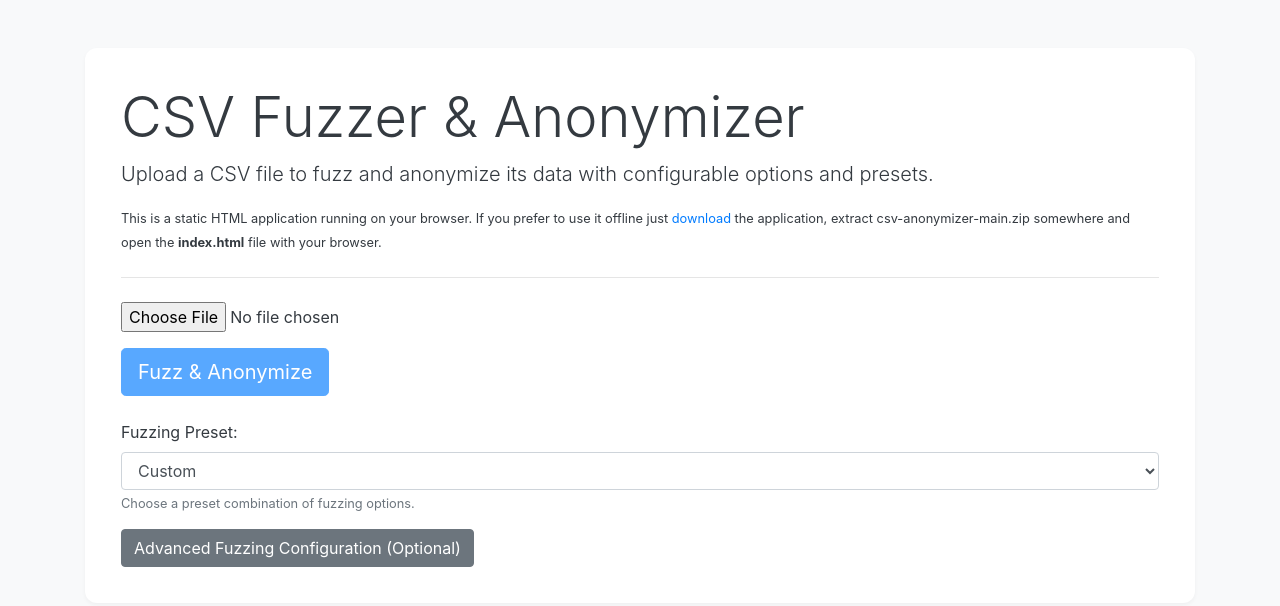
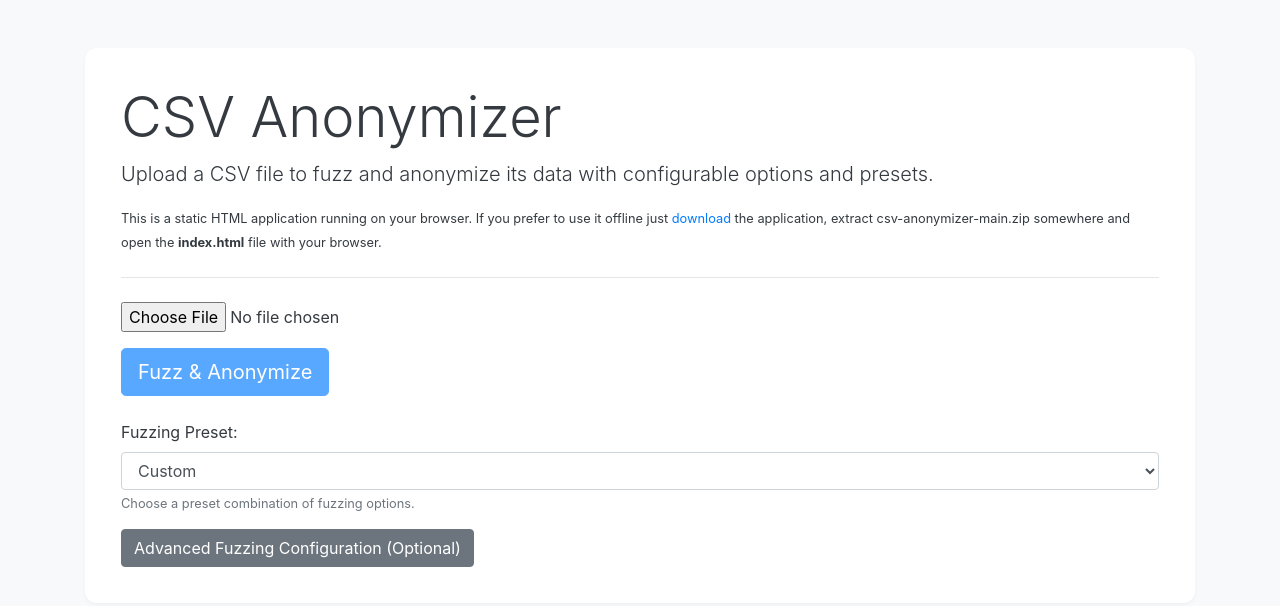
Before and after one commit to fabriziosalmi/csv-anonymizer, a plain HTML site: page index.html in a window 1280 px wide. Drawn offline with nearby package versions, Linux system fonts and the light colour scheme.

Commit message:
Update index.html

```diff
--- a/index.html
+++ b/index.html
@@ -13,7 +13,7 @@
     <div class="container mt-5">
         <div class="jumbotron">
 
-            <h1 class="display-4">CSV Fuzzer & Anonymizer</h1>
+            <h1 class="display-4">CSV Anonymizer</h1>
             <p class="lead">Upload a CSV file to fuzz and anonymize its data with configurable options and presets.</p>
             <small>This is a static HTML application running on your browser. If you prefer to use it offline just <a href="https://github.com/fabriziosalmi/csv-anonymizer/archive/refs/heads/main.zip">download</a> the application, extract csv-anonymizer-main.zip somewhere and open the <b>index.html</b> file with your browser.</small>
             <hr class="my-4">
```
